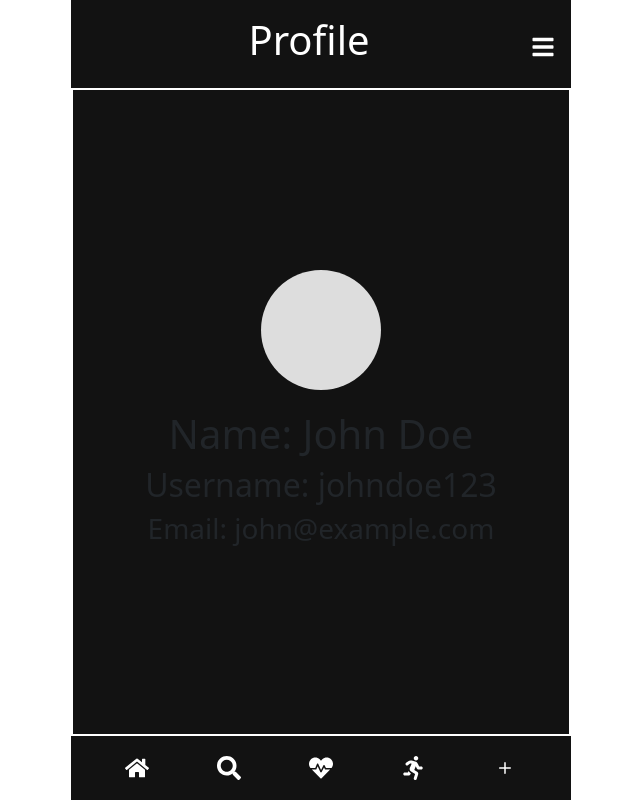
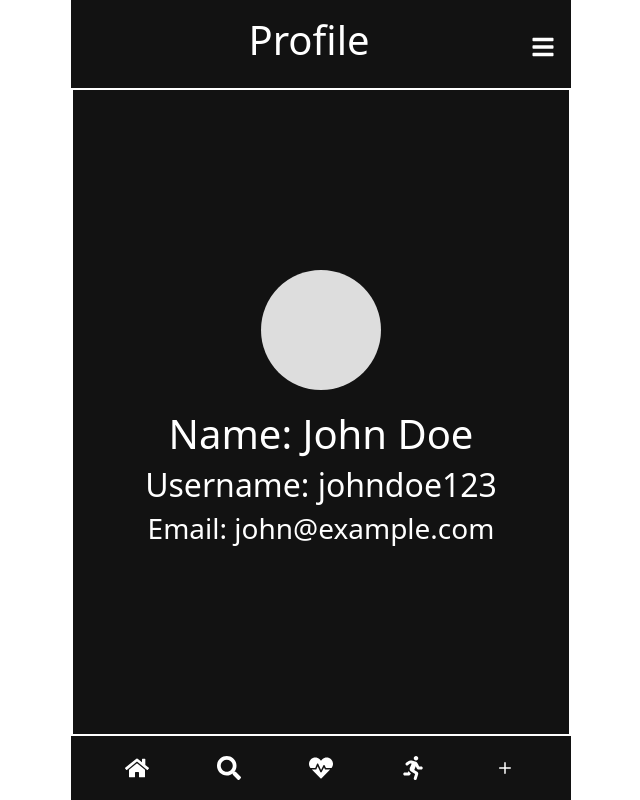
Before and after one commit to tushardubey02/HealthApp434, a React (Create React App) app in the folder healthapp/: page /profile in a window 1280 px wide. Shown: the whole page, without its empty margins (319-959 px from the left). Built offline with nearby package versions, Linux system fonts and the light colour scheme.

Commit message:
fixed text color

```diff
--- a/healthapp/src/pages/Profile/Profile.css
+++ b/healthapp/src/pages/Profile/Profile.css
@@ -26,3 +26,7 @@
     color: white;
     margin: 5px 0;
   }
+
+  .profile{
+    color: white;
+  }
```
